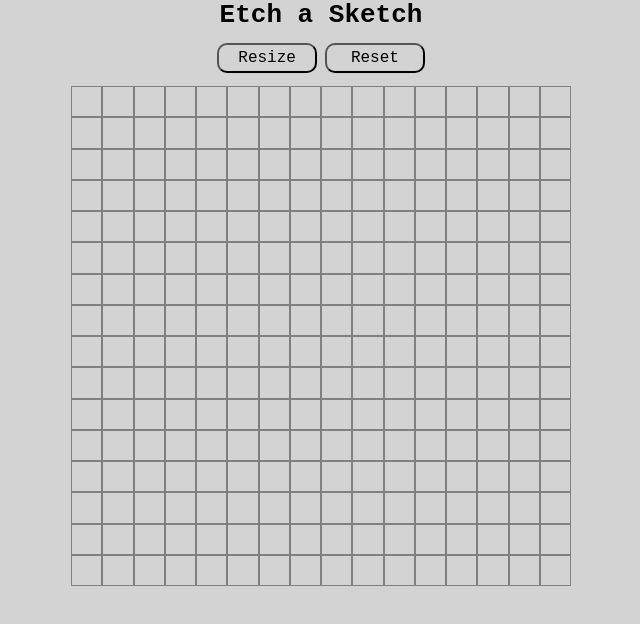
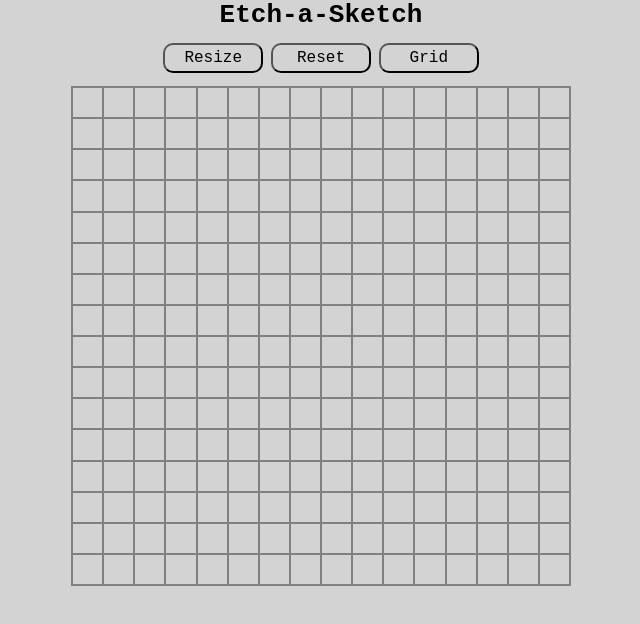
Before and after one commit to yuri-italo/etch-a-sketch, a plain HTML site: page index.html in a window 1280 px wide. Shown: the whole page, without its empty margins (319-959 px from the left). Drawn offline with Linux system fonts and the light colour scheme.

Commit message:
feat: add grid show/hide functionality

```diff
--- a/index.html
+++ b/index.html
@@ -10,10 +10,11 @@
 </head>
 
 <body>
-  <h1>Etch a Sketch</h1>
+  <h1>Etch-a-Sketch</h1>
   <nav class="nav-bar">
     <button class="resize-button">Resize</button>
     <button class="reset-button">Reset</button>
+    <button class="grid-button">Grid</button>
   </nav>
   <div class="container"></div>
 </body>
--- a/script.js
+++ b/script.js
@@ -22,29 +22,33 @@ resetButton.addEventListener("click", () => {
   });
 });
 
+const gridButton = document.querySelector(".grid-button");
+gridButton.addEventListener("click", () => {
+  document.querySelector(".container").childNodes.forEach((square) => {
+    square.classList.toggle("non-border");
+  });
+});
+
 function createGrid(sideSize) {
-  const GRID_HEIGHT = 500;
-  const GRID_WIDTH = 500;
-
   const container = document.querySelector(".container");
+  const squareSize = (1 / sideSize) * 100 + "%";
   container.innerHTML = "";
 
-  const divQuantity = sideSize * sideSize;
-  for (let i = 0; i < divQuantity; i++) {
+  for (let i = 0; i < sideSize * sideSize; i++) {
     const div = document.createElement("div");
     div.className = "square";
-    div.style.width = GRID_WIDTH / sideSize + "px";
-    div.style.height = GRID_HEIGHT / sideSize + "px";
+    div.style.width = squareSize;
+    div.style.height = squareSize;
     container.appendChild(div);
   }
 
   document.querySelectorAll(".square").forEach((square) => {
-    square.addEventListener("mousemove", handleMouseEnter);
+    square.addEventListener("mousemove", handleMouseMove);
     square.addEventListener("click", handleClick);
   });
 }
 
-function handleMouseEnter(event) {
+function handleMouseMove(event) {
   const target = event.target;
   if (event.buttons === 1) {
     target.style.backgroundColor = "black";
--- a/style.css
+++ b/style.css
@@ -38,6 +38,7 @@ button:hover {
 }
 
 .container {
+  border: 1px solid grey;
   display: flex;
   flex-wrap: wrap;
   height: 500px;
@@ -47,3 +48,7 @@ button:hover {
 .square {
   border: 1px solid grey;
 }
+
+.non-border {
+  border: none;
+}
```
